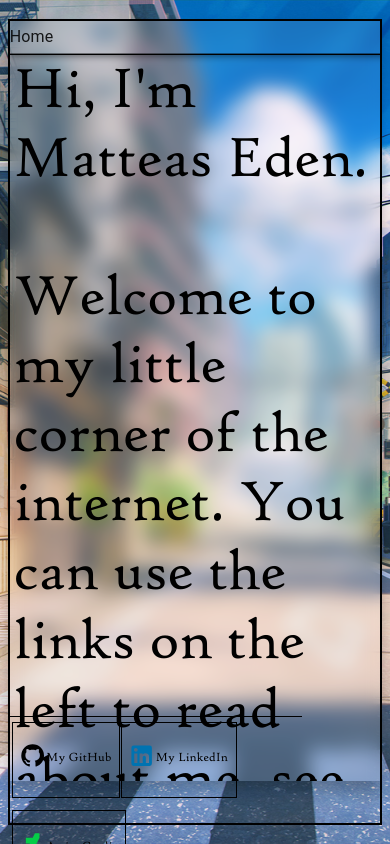
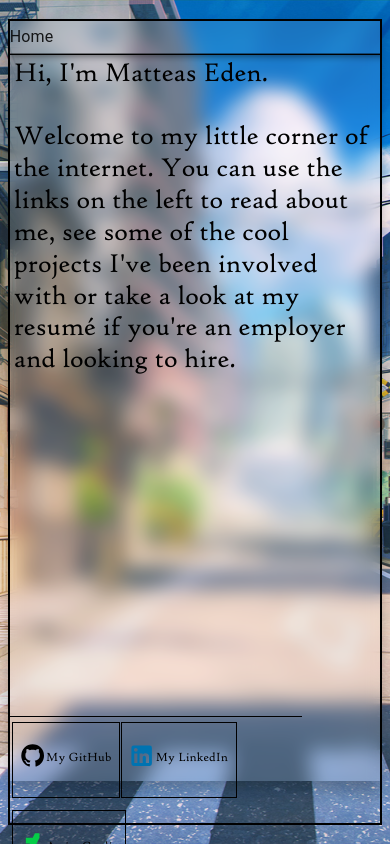
Before and after one commit to Matteas-Eden/matteas-eden.github.io, a React (Create React App) app: page / in a window 390 px wide. Built offline with nearby package versions, Linux system fonts and the light colour scheme.

Commit message:
Improve font scaling for mobile
Now uses vmin instead of vh

```diff
--- a/src/pages/About.jsx
+++ b/src/pages/About.jsx
@@ -5,7 +5,7 @@ const useStyles = makeStyles({
     root: {
         fontFamily: 'high-tower',
         color: '#000',
-        fontSize: '2.5vw',
+        fontSize: '5vmin',
     },
 });
 
--- a/src/pages/Home.jsx
+++ b/src/pages/Home.jsx
@@ -5,7 +5,7 @@ import { Typography, makeStyles } from '@material-ui/core';
 const useStyles = makeStyles({
     root: {
         color: '#000',
-        fontSize: '7vh',
+        fontSize: '7vmin',
     },
     english: {
         fontFamily: 'high-tower',
@@ -30,7 +30,7 @@ export const Home = () => {
                 <br />
                 Welcome to my little corner of the internet. You can use the
                 links on the left to read about me, see some of the cool
-                projects I've been involved with or take a look at my Resumé if
+                projects I've been involved with or take a look at my resumé if
                 you're an employer and looking to hire.
             </Typography>
             {/* <Typography
```
